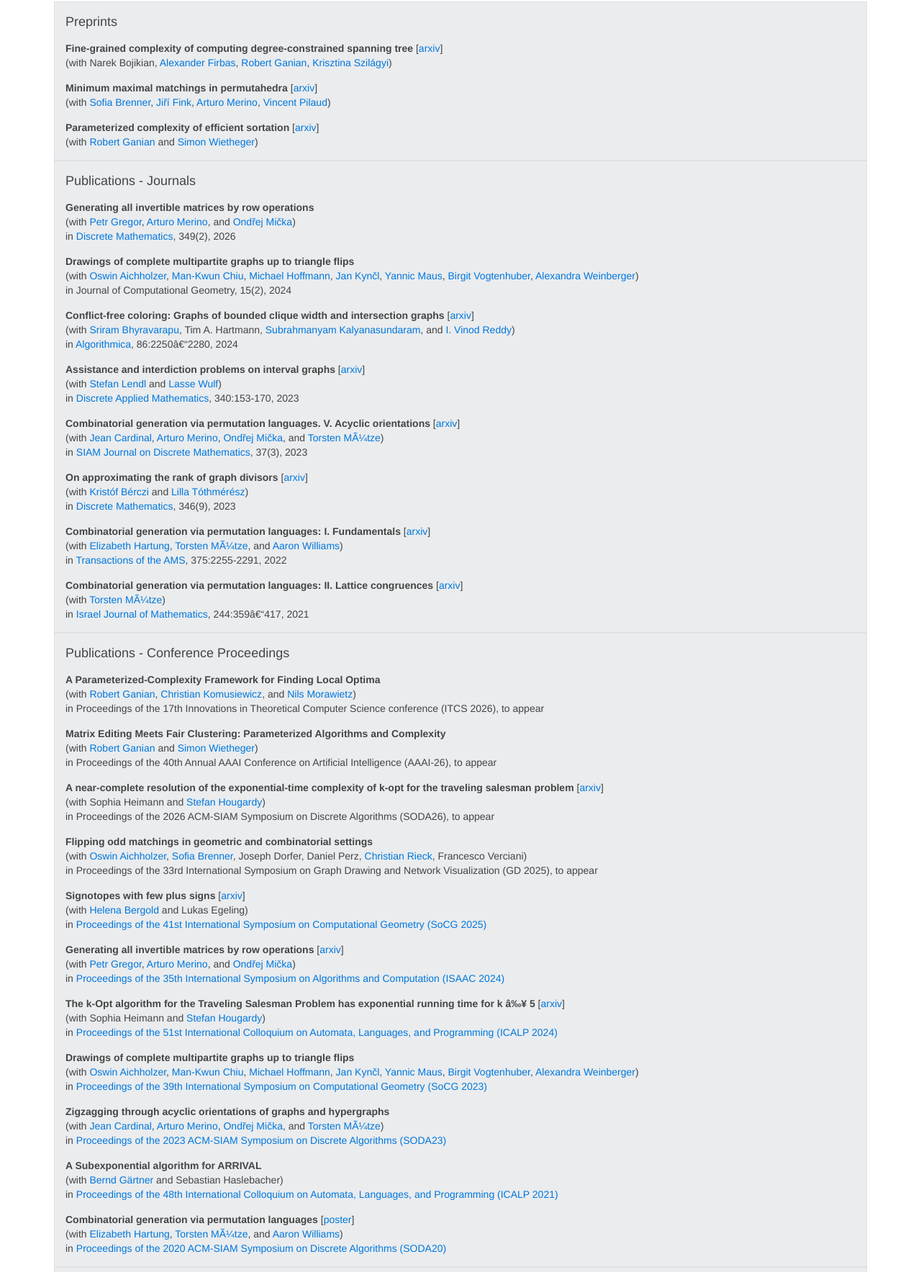
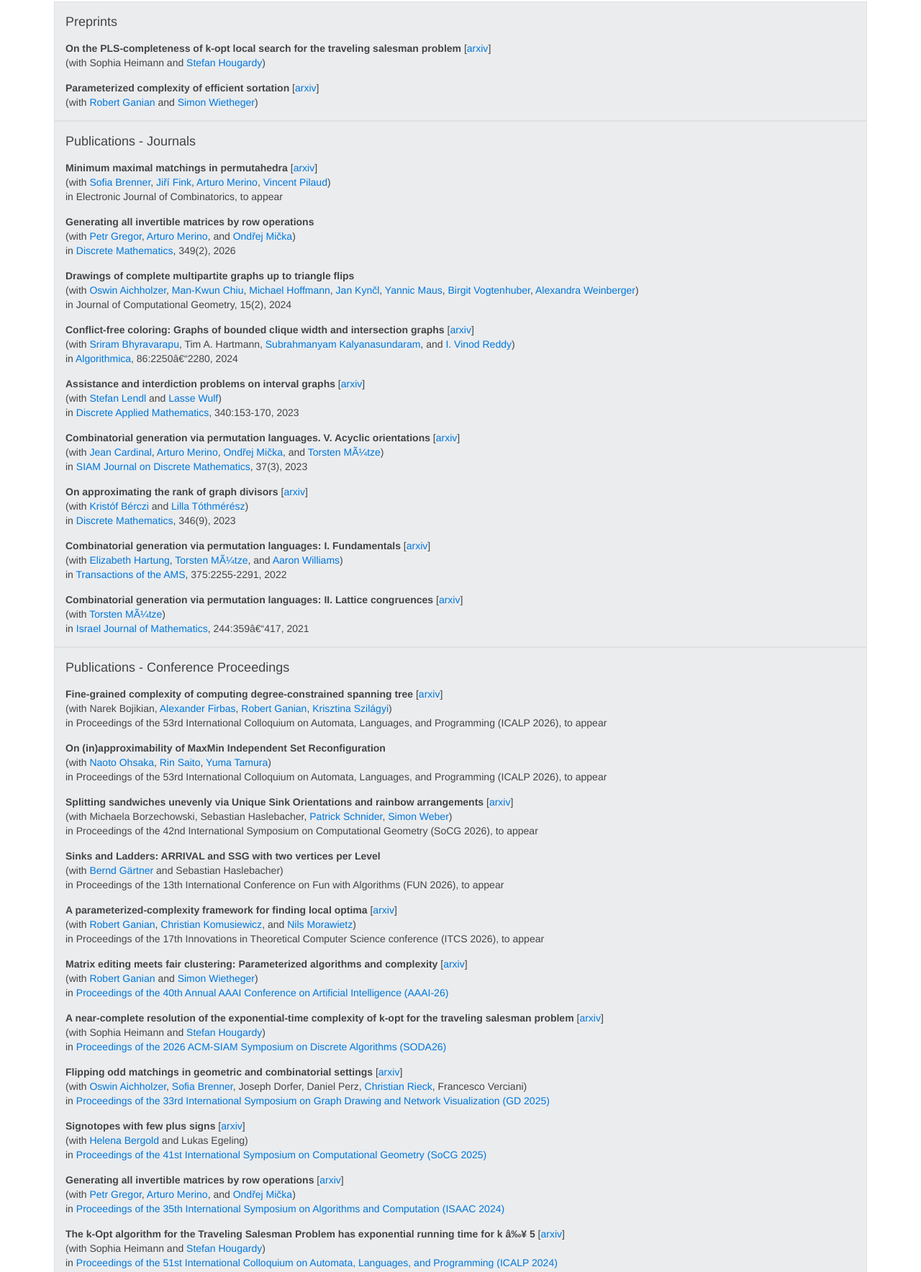
Before and after one commit to pelluceed/pelluceed.github.io, a plain HTML site: page index.html in a window 1280 px wide. Shown: the part 515-2282 px from the top of the page at 72% size. Drawn offline with Linux system fonts and the light colour scheme.

Commit message:
Update index.html

```diff
--- a/index.html
+++ b/index.html
@@ -67,19 +67,8 @@
 <div class="uk-panel uk-panel-box">
 
 <h2 class="uk-panel-title">Preprints</h2>
-<p><b>Fine-grained complexity of computing degree-constrained spanning tree</b> [<a href="https://arxiv.org/abs/2503.15226">arxiv</a>]<br>
-(with
-Narek Bojikian,
-<a target="_blank" href="https://www.ac.tuwien.ac.at/people/afirbas/">Alexander Firbas</a>,
-<a target="_blank" href="https://www.ac.tuwien.ac.at/people/rganian/">Robert Ganian</a>,
-<a target="_blank" href="https://sites.google.com/view/krisztinaszilagyi">Krisztina Szil&aacute;gyi</a>)<br>
-</p>
-
-<p><b>Minimum maximal matchings in permutahedra</b> [<a href="https://arxiv.org/abs/2502.09968">arxiv</a>]<br>
-(with <a target="_blank" href="https://sofiabrenner.github.io">Sofia Brenner</a>,
-<a target="_blank" href="https://ktiml.mff.cuni.cz/~fink/">Ji&rcaron;&iacute; Fink</a>,
-<a target="_blank" href="https://amerino.cl/">Arturo Merino</a>,
-<a target="_blank" href="https://www.ub.edu/comb/vincentpilaud/">Vincent Pilaud</a>)<br>
+<p><b>On the PLS-completeness of k-opt local search for the traveling salesman problem </b> [<a href="https://arxiv.org/abs/2603.11270">arxiv</a>]<br>
+(with Sophia Heimann and <a target="_blank" href="http://www.or.uni-bonn.de/~hougardy/">Stefan Hougardy</a>)<br>
 </p>
 
 <p><b>Parameterized complexity of efficient sortation</b> [<a href="https://arxiv.org/abs/2404.16741">arxiv</a>]<br>
@@ -93,6 +82,14 @@ Narek Bojikian,
 <div class="uk-panel uk-panel-box">
 
 <h2 class="uk-panel-title">Publications - Journals</h2>
+<p><b>Minimum maximal matchings in permutahedra</b> [<a href="https://arxiv.org/abs/2502.09968">arxiv</a>]<br>
+(with <a target="_blank" href="https://sofiabrenner.github.io">Sofia Brenner</a>,
+<a target="_blank" href="https://ktiml.mff.cuni.cz/~fink/">Ji&rcaron;&iacute; Fink</a>,
+<a target="_blank" href="https://amerino.cl/">Arturo Merino</a>,
+<a target="_blank" href="https://www.ub.edu/comb/vincentpilaud/">Vincent Pilaud</a>)<br>
+in Electronic Journal of Combinatorics, to appear
+</p>
+
 <p><b>Generating all invertible matrices by row operations</b><br>
 (with
 	<a target="_blank" href="https://ktiml.mff.cuni.cz/~gregor/">Petr Gregor</a>,
@@ -156,24 +153,55 @@ in <a target="_blank" href="https://doi.org/10.1007/s11856-021-2186-1">Israel Jo
 <div class="uk-width-large-1-1">
 <div class="uk-panel uk-panel-box">
 <h2 class="uk-panel-title">Publications - Conference Proceedings</h2>
-<p><b>A Parameterized-Complexity Framework for Finding Local Optima</b><br>
+<p><b>Fine-grained complexity of computing degree-constrained spanning tree</b> [<a href="https://arxiv.org/abs/2503.15226">arxiv</a>]<br>
+(with
+Narek Bojikian,
+<a target="_blank" href="https://www.ac.tuwien.ac.at/people/afirbas/">Alexander Firbas</a>,
+<a target="_blank" href="https://www.ac.tuwien.ac.at/people/rganian/">Robert Ganian</a>,
+<a target="_blank" href="https://sites.google.com/view/krisztinaszilagyi">Krisztina Szil&aacute;gyi</a>)<br>
+in Proceedings of the 53rd International Colloquium on Automata, Languages, and Programming (ICALP 2026), to appear
+</p>
+
+<p><b>On (in)approximability of MaxMin Independent Set Reconfiguration</b><br>
+(with
+<a target="_blank" href="https://todo314.github.io/">Naoto Ohsaka</a>,
+<a target="_blank" href="https://srin728.github.io/">Rin Saito</a>,
+<a target="_blank" href="https://www.ecei.tohoku.ac.jp/alg/tamura/index.html">Yuma Tamura</a>)<br>
+in Proceedings of the 53rd International Colloquium on Automata, Languages, and Programming (ICALP 2026), to appear
+</p>
+
+<p><b>Splitting sandwiches unevenly via Unique Sink Orientations and rainbow arrangements</b> [<a href="https://arxiv.org/abs/2602.10795">arxiv</a>]<br>
+(with
+Michaela Borzechowski,
+Sebastian Haslebacher,
+<a target="_blank" href="https://people.inf.ethz.ch/schnpatr/">Patrick Schnider</a>,
+<a target="_blank" href="https://people.inf.ethz.ch/siweber/">Simon Weber</a>)<br>
+in Proceedings of the 42nd International Symposium on Computational Geometry (SoCG 2026), to appear
+</p>
+
+<p><b>Sinks and Ladders: ARRIVAL and SSG with two vertices per Level</b><br>
+(with <a target="_blank" href="https://people.inf.ethz.ch/gaertner/index.html">Bernd G&auml;rtner</a> and Sebastian Haslebacher)<br>
+in Proceedings of the 13th International Conference on Fun with Algorithms (FUN 2026), to appear
+</p>
+
+<p><b>A parameterized-complexity framework for finding local optima</b> [<a href="https://arxiv.org/abs/2601.00560">arxiv</a>]<br>
 (with <a target="_blank" href="https://www.ac.tuwien.ac.at/people/rganian/">Robert Ganian</a>,
 	<a target="_blank" href="https://www.fmi.uni-jena.de/en/6050/prof-dr-christian-komusiewicz">Christian Komusiewicz</a>,
 	and <a target="_blank" href="https://www.fmi.uni-jena.de/en/6028/dr-nils-morawietz">Nils Morawietz</a>)<br>
 in Proceedings of the 17th Innovations in Theoretical Computer Science conference (ITCS 2026), to appear
 </p>
 
-<p><b>Matrix Editing Meets Fair Clustering: Parameterized Algorithms and Complexity</b><br>
+<p><b>Matrix editing meets fair clustering: Parameterized algorithms and complexity</b> [<a href="https://arxiv.org/abs/2512.03718">arxiv</a>]<br>
 (with <a target="_blank" href="https://www.ac.tuwien.ac.at/people/rganian/">Robert Ganian</a> and <a target="_blank" href="https://www.ac.tuwien.ac.at/people/swietheger/">Simon Wietheger</a>)<br>
-in Proceedings of the 40th Annual AAAI Conference on Artificial Intelligence (AAAI-26), to appear
+in <a target =_blank" href="https://doi.org/10.1609/aaai.v40i23.38984 ">Proceedings of the 40th Annual AAAI Conference on Artificial Intelligence (AAAI-26)</a>
 </p>
 
 <p><b>A near-complete resolution of the exponential-time complexity of k-opt for the traveling salesman problem </b> [<a href="https://arxiv.org/abs/2507.12304">arxiv</a>]<br>
 (with Sophia Heimann and <a target="_blank" href="http://www.or.uni-bonn.de/~hougardy/">Stefan Hougardy</a>)<br>
-in Proceedings of the 2026 ACM-SIAM Symposium on Discrete Algorithms (SODA26), to appear
+in <a target =_blank" href="https://doi.org/10.1137/1.9781611978971.208">Proceedings of the 2026 ACM-SIAM Symposium on Discrete Algorithms (SODA26)</a>
 </p>
 
-<p><b>Flipping odd matchings in geometric and combinatorial settings</b><br>
+<p><b>Flipping odd matchings in geometric and combinatorial settings</b> [<a href="https://arxiv.org/abs/2508.18457">arxiv</a>]<br>
 (with
 	<a target="_blank" href="http://www.ist.tugraz.at/staff/aichholzer/">Oswin Aichholzer</a>,
 	<a target="_blank" href="https://sofiabrenner.github.io">Sofia Brenner</a>,
@@ -181,7 +209,7 @@ in Proceedings of the 2026 ACM-SIAM Symposium on Discrete Algorithms (SODA26), t
 	Daniel Perz,
 	<a target="_blank" href="https://www.uni-kassel.de/fb10/institute/mathematik/arbeitsgruppen/algorithmische-algebra-und-diskrete-mathematik/mitarbeitende/detailseite.html?tx_ukpersons_personfunctiondetail%5BpersonFunction%5D=2351">Christian Rieck</a>,
 	Francesco Verciani)<br>
-in Proceedings of the 33rd International Symposium on Graph Drawing and Network Visualization (GD 2025), to appear
+in <a target =_blank" href="https://doi.org/10.4230/LIPIcs.GD.2025.12">Proceedings of the 33rd International Symposium on Graph Drawing and Network Visualization (GD 2025)</a>
 </p>
 
 
@@ -260,6 +288,7 @@ in <a target=_blank" href="https://doi.org/10.1137/1.9781611975994.74">Proceedin
 <div class="uk-width-large-1-1">
 <div class="uk-panel uk-panel-box">
 <h2 class="uk-panel-title">Teaching</h2>
+<p><a target="_blank" href="https://tiss.tuwien.ac.at/course/courseDetails.xhtml?courseNr=192026&semester=2026S&locale=en">Efficient Algorithms</a>, TU Wien, Summer 2025</p>
 <p>Hypercube Structures, TU Wien, Winter 2025</p>
 <p><a target="_blank" href="https://tiss.tuwien.ac.at/course/courseDetails.xhtml?courseNr=192026&semester=2025S&locale=en">Efficient Algorithms</a>, TU Wien, Summer 2025</p>
 <p><a target="_blank" href="https://tiss.tuwien.ac.at/course/courseDetails.xhtml?courseNr=192136&semester=2024W&locale=en">Frontiers of Algorithms and Complexity</a>, TU Wien, Winter 2024</p>
@@ -279,12 +308,19 @@ in <a target=_blank" href="https://doi.org/10.1137/1.9781611975994.74">Proceedin
 <div class="uk-width-large-1-1">
 <div class="uk-panel uk-panel-box">
 <h2 class="uk-panel-title">Talks</h2>
+<p> <b>A near-complete resolution of the exponential-time complexity of k-opt for TSP</b>,
+<ul>
+ <li> <a target="_blank" href="https://www.mathematics.uni-bonn.de/him/programs/follow-up-workshops/2026_04_20"> Follow-Up Workshop: "Discrete Optimization"</a>, Hausdorff Institute of Mathematics, Bonn, Germany, Apr 2026 </li>
+ <li> <a target="_blank" href="https://www.tugraz.at/institute/atcs/research/research-seminar"> ATCS Seminar</a>, TU Graz, Austria, Apr 2026 </li>
+ <li> AlgoTheory Seminar, National University of Singapore, Jan 2026 </li>
+ <li> <a target="_blank" href="https://www.mff.cuni.cz/en/iuuk/events/seminar-on-theory-of-computing"> Seminar on Theory of Computing</a>, Charles University, Prague, Czechia, Dec 2025 </li>
+</ul>
 <p> <b> Minimum maximal matchings in permutahedra</b>, <a target="_blank" href="https://www.crm.cat/irp-mdm-112025/">Intensive Research Program on Combinatorial Geometry & Geometric Combinatorics</a>, Barcelona, Spain, Oct 2025</p>
 <p> <b> Fine-grained complexity of computing degree-constrained spanning trees</b>, <a target="_blank" href="https://math-events.uni-bonn.de/event/276/">Oberseminar Discrete Optimization</a>, University of Bonn, Germany, Mar 2025</p>
 <p> <b> Signotope with few plus signs</b>,
 <ul>
  <li> <a target="_blank" href="https://socg25.github.io/"> International Symposium on Computational Geometry (SoCG 2025)</a>, Kanazawa, Japan, Jun 2025 </li>
- <li> Oberseminar at University of Kassel, Germany, Jan 2025 </li>
+ <li> Oberseminar, University of Kassel, Germany, Jan 2025 </li>
  <li> <a target="_blank" href="https://46acc.github.io/"> 46th Australasian Combinatorics Conference</a>, Brisbane, Australia, Dec 2024 </li>
 </ul>
 </p>
@@ -333,10 +369,11 @@ in <a target=_blank" href="https://doi.org/10.1137/1.9781611975994.74">Proceedin
 <div class="uk-width-large-1-1">
 <div class="uk-panel uk-panel-box">
 <h2 class="uk-panel-title">Supervised Theses</h2>
-<p> Philip Goldenits, <i>Visualizing Classes of Permutations</i>, Bachelor CS, ongoing, with Robert Ganian </p>
-<p> Lukas Egeling, <i>Representation of Signotopes and Their Structures</i>, Master CS, Mar 2024, with Helena Bergold and Bernd G&auml;rtner </p>
-<p> Ferdinand Nussbaum, <i>Minimal and Maximal Elements of Lattice Congruences</i>, Bachelor CS, Sep 2022</p>
-<p> Lukas H&auml;chler, <i>Statistics for Tram Traffic Safety in Zurich</i>, Master CS, Aug 2022, with Bernd G&auml;rtner and Julia H&ouml;rrmann </p>
+<p> Manuel Schweigler, <i>Triangulations of products of simplices</i>, Master CS, ongoing, with Robert Ganian</p>
+<p> Philip Goldenits, <i>On equivalence classes of lattice congruences of the weak order of permutations</i>, Bachelor CS, Mar 2026 </p>
+<p> Lukas Egeling, <i>Representation of signotopes and their structures</i>, Master CS, Mar 2024, with Helena Bergold and Bernd G&auml;rtner </p>
+<p> Ferdinand Nussbaum, <i>Minimal and maximal elements of lattice congruences</i>, Bachelor CS, Sep 2022</p>
+<p> Lukas H&auml;chler, <i>Statistics for tram traffic safety in Zurich</i>, Master CS, Aug 2022, with Bernd G&auml;rtner and Julia H&ouml;rrmann </p>
 <p> Alain Bastian, <i>Minimum partition into plane subgraphs</i>, Master CS, Mar 2022, with Michael Hoffmann </p>
 <p> Manuel Wiedmer, <i> Reachability in the Hunger Game</i>, Semester Thesis Maths, Sep 2021, with Bernd G&auml;rtner </p>
 <p> Chio Ge, <i> The Multi-Run Procedure in ARRIVAL</i>, Bachelor CS, Jul 2021, with Bernd G&auml;rtner </p>
```
